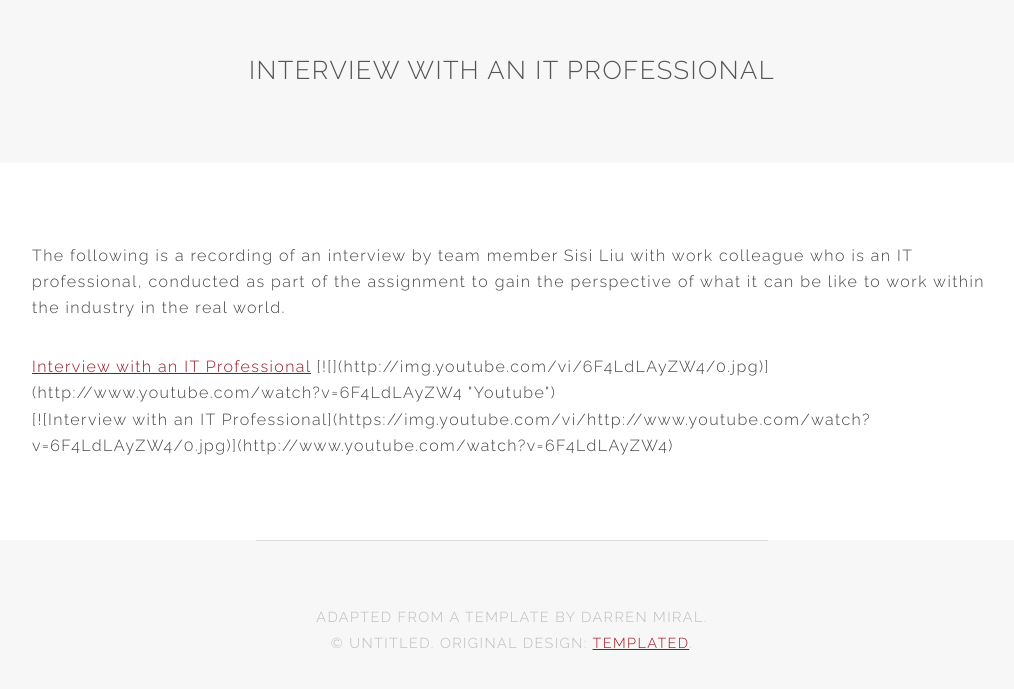
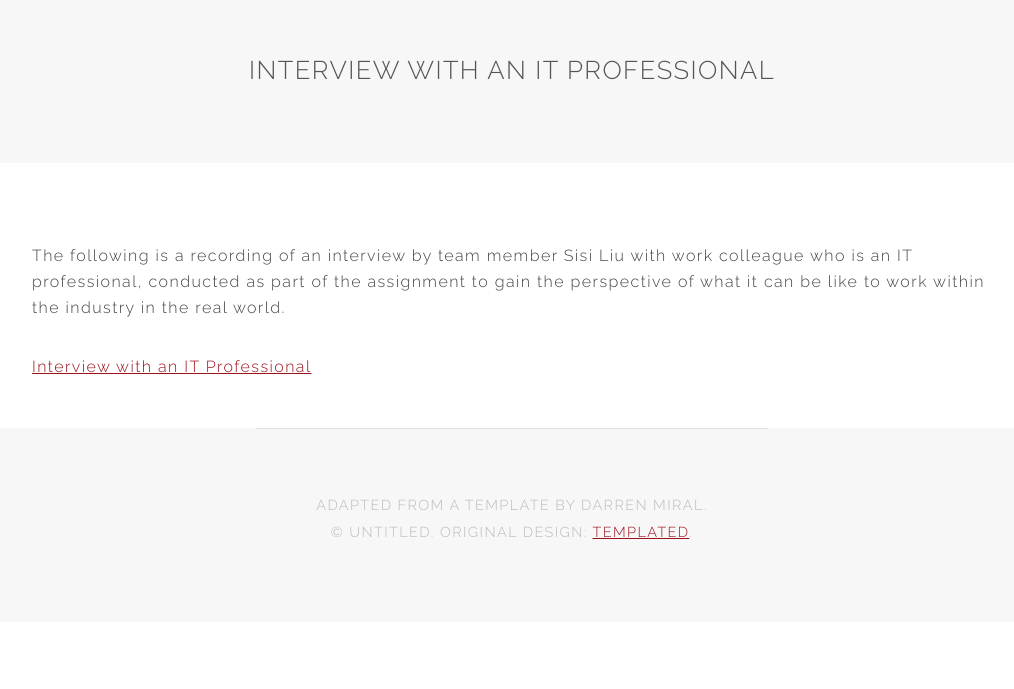
Before and after one commit to s3768929/OmegaRuby, a plain HTML site: page index.html in a window 1280 px wide. Shown: the part 3012-3701 px from the top of the page, without its empty margins (128-1142 px from the left). After the commit the page ends 3634 px from the top, so only its background shows below. Drawn offline with Linux system fonts and the light colour scheme.

Commit message:
Update index.html

```diff
--- a/index.html
+++ b/index.html
@@ -106,8 +106,7 @@
 						<div class="inner">
 							<p>The following is a recording of an interview by team member Sisi Liu with work colleague who is an IT professional, conducted as part of the assignment to gain the perspective of what it can be like to work within the industry in the real world.</p>
 							<a href="Interview_with_an_IT_Professional (1).mp3">Interview with an IT Professional</a>
-							[![](http://img.youtube.com/vi/6F4LdLAyZW4/0.jpg)](http://www.youtube.com/watch?v=6F4LdLAyZW4 "Youtube")
-							<p>[![Interview with an IT Professional](https://img.youtube.com/vi/http://www.youtube.com/watch?v=6F4LdLAyZW4/0.jpg)](http://www.youtube.com/watch?v=6F4LdLAyZW4)</p>
+
 						</div>
 						</section>
 		<!-- Footer -->
```
